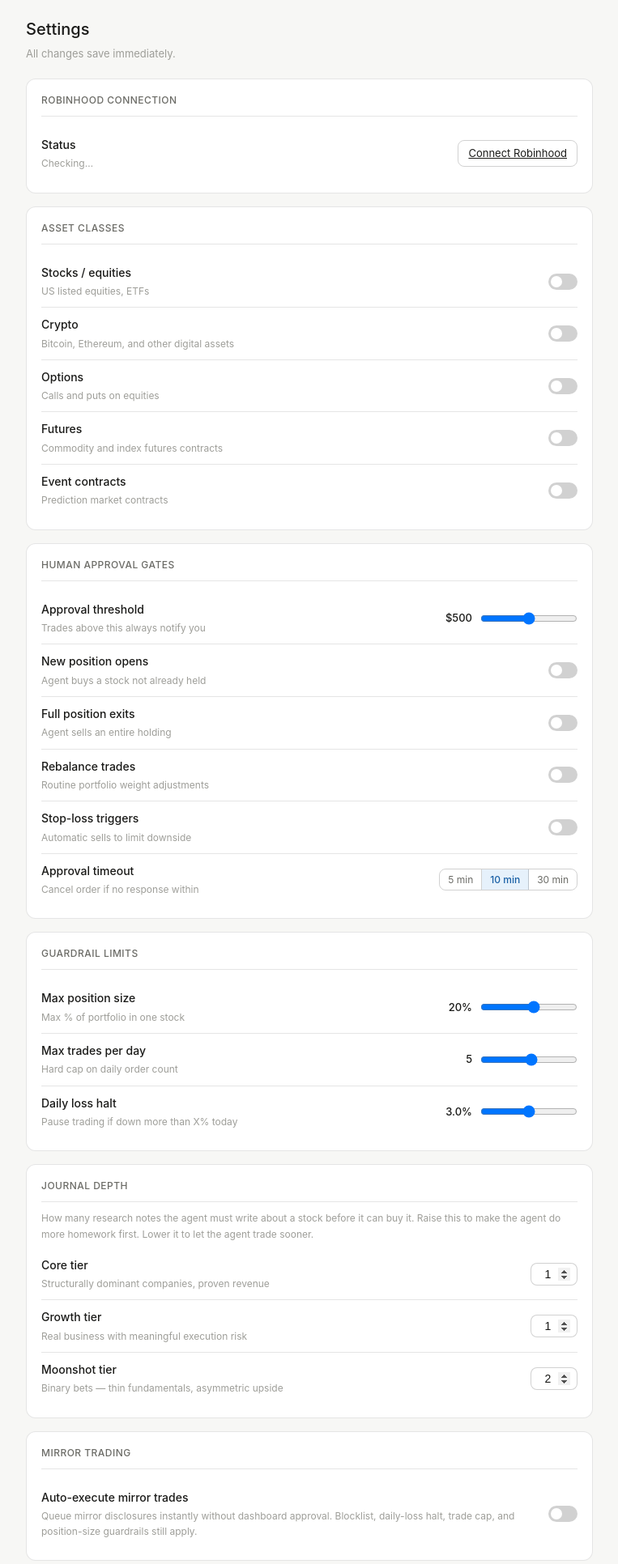
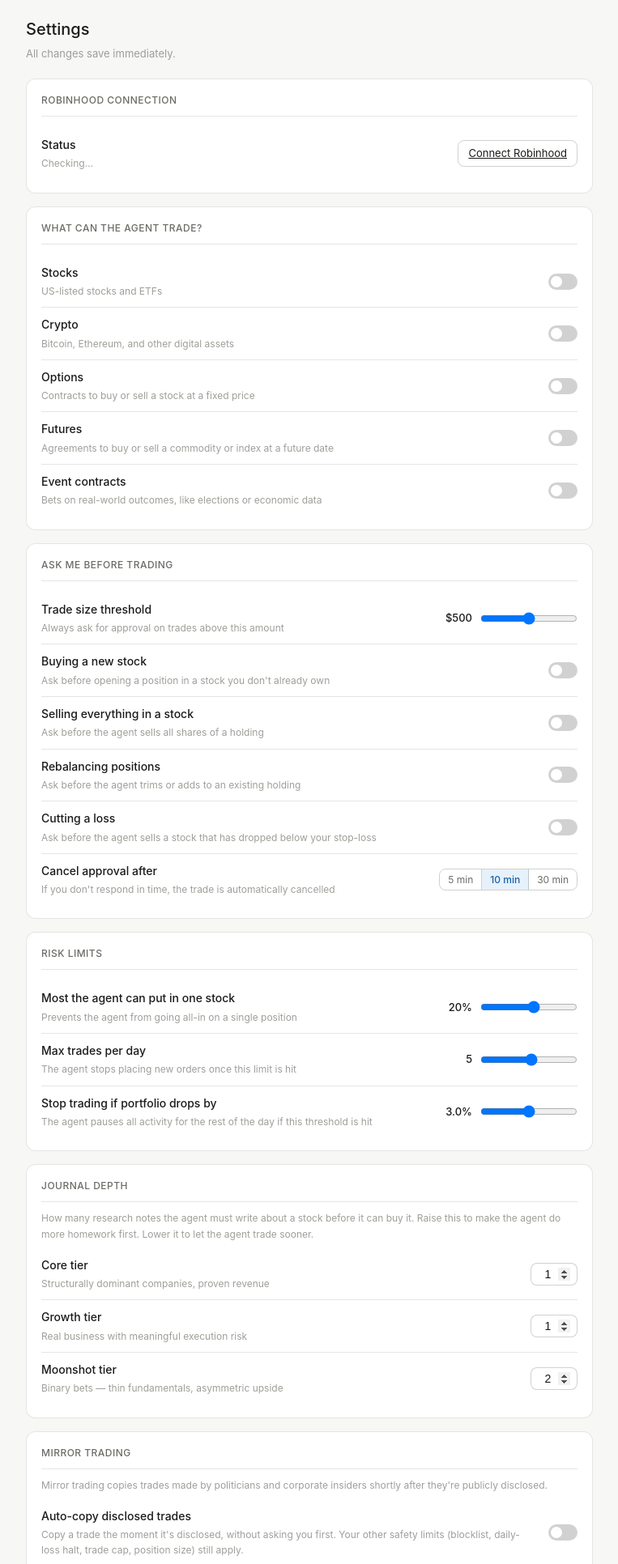
Before and after one commit to m-np/RobinhoodTrader, a Python web app: template ui/templates/settings.html in a window 1280 px wide. Shown: the part 52-1984 px from the top of the page at 81% size, without its empty margins (82-845 px from the left). Run offline with Jinja, Linux system fonts and the light colour scheme; the template is opened without the code that fills it, so the values that code supplies are empty.

Commit message:
simplifying settings UI

```diff
--- a/ui/templates/settings.html
+++ b/ui/templates/settings.html
@@ -23,12 +23,12 @@
 
 <!-- Asset classes -->
 <div class="settings-card">
-  <div class="settings-card-title">Asset classes</div>
+  <div class="settings-card-title">What can the agent trade?</div>
 
   <div class="knob-row">
     <div class="knob-label">
-      <span class="knob-name">Stocks / equities</span>
-      <span class="knob-desc">US listed equities, ETFs</span>
+      <span class="knob-name">Stocks</span>
+      <span class="knob-desc">US-listed stocks and ETFs</span>
     </div>
     <label class="toggle">
       <input type="checkbox" id="knob-asset_stocks" onchange="saveKnob('asset_stocks', this.checked)">
@@ -50,7 +50,7 @@
   <div class="knob-row">
     <div class="knob-label">
       <span class="knob-name">Options</span>
-      <span class="knob-desc">Calls and puts on equities</span>
+      <span class="knob-desc">Contracts to buy or sell a stock at a fixed price</span>
     </div>
     <label class="toggle">
       <input type="checkbox" id="knob-asset_options" onchange="saveKnob('asset_options', this.checked)">
@@ -61,7 +61,7 @@
   <div class="knob-row">
     <div class="knob-label">
       <span class="knob-name">Futures</span>
-      <span class="knob-desc">Commodity and index futures contracts</span>
+      <span class="knob-desc">Agreements to buy or sell a commodity or index at a future date</span>
     </div>
     <label class="toggle">
       <input type="checkbox" id="knob-asset_futures" onchange="saveKnob('asset_futures', this.checked)">
@@ -72,7 +72,7 @@
   <div class="knob-row">
     <div class="knob-label">
       <span class="knob-name">Event contracts</span>
-      <span class="knob-desc">Prediction market contracts</span>
+      <span class="knob-desc">Bets on real-world outcomes, like elections or economic data</span>
     </div>
     <label class="toggle">
       <input type="checkbox" id="knob-asset_events" onchange="saveKnob('asset_events', this.checked)">
@@ -83,12 +83,12 @@
 
 <!-- Approval gates -->
 <div class="settings-card">
-  <div class="settings-card-title">Human approval gates</div>
+  <div class="settings-card-title">Ask me before trading</div>
 
   <div class="knob-row">
     <div class="knob-label">
-      <span class="knob-name">Approval threshold</span>
-      <span class="knob-desc">Trades above this always notify you</span>
+      <span class="knob-name">Trade size threshold</span>
+      <span class="knob-desc">Always ask for approval on trades above this amount</span>
     </div>
     <div class="knob-right">
       <span id="thresh-display">$500</span>
@@ -100,8 +100,8 @@
 
   <div class="knob-row">
     <div class="knob-label">
-      <span class="knob-name">New position opens</span>
-      <span class="knob-desc">Agent buys a stock not already held</span>
+      <span class="knob-name">Buying a new stock</span>
+      <span class="knob-desc">Ask before opening a position in a stock you don't already own</span>
     </div>
     <label class="toggle">
       <input type="checkbox" id="knob-gate_new_positions" onchange="saveKnob('gate_new_positions', this.checked)">
@@ -111,8 +111,8 @@
 
   <div class="knob-row">
     <div class="knob-label">
-      <span class="knob-name">Full position exits</span>
-      <span class="knob-desc">Agent sells an entire holding</span>
+      <span class="knob-name">Selling everything in a stock</span>
+      <span class="knob-desc">Ask before the agent sells all shares of a holding</span>
     </div>
     <label class="toggle">
       <input type="checkbox" id="knob-gate_full_exits" onchange="saveKnob('gate_full_exits', this.checked)">
@@ -122,8 +122,8 @@
 
   <div class="knob-row">
     <div class="knob-label">
-      <span class="knob-name">Rebalance trades</span>
-      <span class="knob-desc">Routine portfolio weight adjustments</span>
+      <span class="knob-name">Rebalancing positions</span>
+      <span class="knob-desc">Ask before the agent trims or adds to an existing holding</span>
     </div>
     <label class="toggle">
       <input type="checkbox" id="knob-gate_rebalance" onchange="saveKnob('gate_rebalance', this.checked)">
@@ -133,8 +133,8 @@
 
   <div class="knob-row">
     <div class="knob-label">
-      <span class="knob-name">Stop-loss triggers</span>
-      <span class="knob-desc">Automatic sells to limit downside</span>
+      <span class="knob-name">Cutting a loss</span>
+      <span class="knob-desc">Ask before the agent sells a stock that has dropped below your stop-loss</span>
     </div>
     <label class="toggle">
       <input type="checkbox" id="knob-gate_stop_loss" onchange="saveKnob('gate_stop_loss', this.checked)">
@@ -144,8 +144,8 @@
 
   <div class="knob-row">
     <div class="knob-label">
-      <span class="knob-name">Approval timeout</span>
-      <span class="knob-desc">Cancel order if no response within</span>
+      <span class="knob-name">Cancel approval after</span>
+      <span class="knob-desc">If you don't respond in time, the trade is automatically cancelled</span>
     </div>
     <div class="seg-control" id="seg-timeout">
       <button class="seg-btn" data-value="5" onclick="setSeg('approval_timeout_minutes', 5, this)">5 min</button>
@@ -155,14 +155,14 @@
   </div>
 </div>
 
-<!-- Guardrail limits -->
+<!-- Risk limits -->
 <div class="settings-card">
-  <div class="settings-card-title">Guardrail limits</div>
+  <div class="settings-card-title">Risk limits</div>
 
   <div class="knob-row">
     <div class="knob-label">
-      <span class="knob-name">Max position size</span>
-      <span class="knob-desc">Max % of portfolio in one stock</span>
+      <span class="knob-name">Most the agent can put in one stock</span>
+      <span class="knob-desc">Prevents the agent from going all-in on a single position</span>
     </div>
     <div class="knob-right">
       <span id="pos-display">20%</span>
@@ -175,7 +175,7 @@
   <div class="knob-row">
     <div class="knob-label">
       <span class="knob-name">Max trades per day</span>
-      <span class="knob-desc">Hard cap on daily order count</span>
+      <span class="knob-desc">The agent stops placing new orders once this limit is hit</span>
     </div>
     <div class="knob-right">
       <span id="trades-display">5</span>
@@ -187,8 +187,8 @@
 
   <div class="knob-row">
     <div class="knob-label">
-      <span class="knob-name">Daily loss halt</span>
-      <span class="knob-desc">Pause trading if down more than X% today</span>
+      <span class="knob-name">Stop trading if portfolio drops by</span>
+      <span class="knob-desc">The agent pauses all activity for the rest of the day if this threshold is hit</span>
     </div>
     <div class="knob-right">
       <span id="loss-display">3.0%</span>
@@ -238,11 +238,12 @@
 <!-- Mirror trading -->
 <div class="settings-card">
   <div class="settings-card-title">Mirror trading</div>
+  <p class="settings-card-desc">Mirror trading copies trades made by politicians and corporate insiders shortly after they're publicly disclosed.</p>
 
   <div class="knob-row">
     <div class="knob-label">
-      <span class="knob-name">Auto-execute mirror trades</span>
-      <span class="knob-desc">Queue mirror disclosures instantly without dashboard approval. Blocklist, daily-loss halt, trade cap, and position-size guardrails still apply.</span>
+      <span class="knob-name">Auto-copy disclosed trades</span>
+      <span class="knob-desc">Copy a trade the moment it's disclosed, without asking you first. Your other safety limits (blocklist, daily-loss halt, trade cap, position size) still apply.</span>
     </div>
     <label class="toggle">
       <input type="checkbox" id="knob-mirror_auto_execute" onchange="saveKnob('mirror_auto_execute', this.checked)">
@@ -254,11 +255,12 @@
 <!-- Reports -->
 <div class="settings-card">
   <div class="settings-card-title">Summary reports</div>
+  <p class="settings-card-desc">A written recap of trades, performance, and reasoning, sent on a schedule you choose.</p>
 
   <div class="knob-row">
     <div class="knob-label">
-      <span class="knob-name">Frequency</span>
-      <span class="knob-desc">Triggers at 4 PM ET after market close</span>
+      <span class="knob-name">How often</span>
+      <span class="knob-desc">Sent at 4 PM ET, after the market closes</span>
     </div>
     <div class="seg-control" id="seg-freq">
       <button class="seg-btn" data-value="daily" onclick="setSeg('report_frequency','daily',this)">Daily</button>
@@ -270,8 +272,8 @@
 
   <div class="knob-row" id="weekly-day-row">
     <div class="knob-label">
-      <span class="knob-name">Weekly day</span>
-      <span class="knob-desc">After market close on this day</span>
+      <span class="knob-name">Which day for the weekly report</span>
+      <span class="knob-desc">Sent after market close on this day</span>
     </div>
     <div class="seg-control" id="seg-day">
       <button class="seg-btn" data-value="Monday" onclick="setSeg('report_weekly_day','Monday',this)">Mon</button>
@@ -284,8 +286,8 @@
 
   <div class="knob-row">
     <div class="knob-label">
-      <span class="knob-name">Delivery</span>
-      <span class="knob-desc">Where the summary gets sent</span>
+      <span class="knob-name">Where it's sent</span>
+      <span class="knob-desc">Choose email, SMS, or both</span>
     </div>
     <div class="seg-control" id="seg-delivery">
       <button class="seg-btn active" data-value="email" onclick="setSeg('report_delivery','email',this)">Email</button>
@@ -296,8 +298,8 @@
 
   <div class="knob-row">
     <div class="knob-label">
-      <span class="knob-name">Depth</span>
-      <span class="knob-desc">How much detail Claude writes</span>
+      <span class="knob-name">How detailed</span>
+      <span class="knob-desc">Brief is a few sentences; deep analysis covers every position in depth</span>
     </div>
     <div class="seg-control" id="seg-depth">
       <button class="seg-btn active" data-value="brief" onclick="setSeg('report_depth','brief',this)">Brief</button>
@@ -308,8 +310,8 @@
 
   <div class="knob-row">
     <div class="knob-label">
-      <span class="knob-name">Include trade rationale</span>
-      <span class="knob-desc">Claude explains each decision</span>
+      <span class="knob-name">Explain each trade</span>
+      <span class="knob-desc">Include the reasoning behind every buy and sell</span>
     </div>
     <label class="toggle">
       <input type="checkbox" id="knob-report_include_rationale" onchange="saveKnob('report_include_rationale', this.checked)">
@@ -319,8 +321,8 @@
 
   <div class="knob-row">
     <div class="knob-label">
-      <span class="knob-name">Include P&amp;L breakdown</span>
-      <span class="knob-desc">Per-position and overall figures</span>
+      <span class="knob-name">Include profit and loss</span>
+      <span class="knob-desc">Show gains and losses for each position and the overall portfolio</span>
     </div>
     <label class="toggle">
       <input type="checkbox" id="knob-report_include_pnl" onchange="saveKnob('report_include_pnl', this.checked)">
@@ -331,7 +333,7 @@
 
 <!-- Notifications -->
 <div class="settings-card">
-  <div class="settings-card-title">Notification delivery</div>
+  <div class="settings-card-title">Where you get notified</div>
 
   <!-- Email row -->
   <div class="knob-row">
@@ -344,8 +346,8 @@
 
   <div class="knob-row">
     <div class="knob-label">
-      <span class="knob-name">Send reports to</span>
-      <span class="knob-desc">Delivery address for email summaries</span>
+      <span class="knob-name">Send reports to this email</span>
+      <span class="knob-desc">Where summary reports are sent</span>
     </div>
     <div class="notify-input-row">
       <input type="email" id="notify-email-input" class="notify-text-input" placeholder="you@example.com">
@@ -365,8 +367,8 @@
 
   <div class="knob-row">
     <div class="knob-label">
-      <span class="knob-name">Send alerts to</span>
-      <span class="knob-desc">Mobile number for approval alerts and trade summaries</span>
+      <span class="knob-name">Send alerts to this number</span>
+      <span class="knob-desc">Where trade approval requests and summaries are texted</span>
     </div>
     <div class="notify-input-row">
       <input type="tel" id="notify-phone-input" class="notify-text-input" placeholder="+1 555 123 4567">
@@ -376,28 +378,28 @@
   </div>
 
   <p class="notify-hint">
-    SMTP credentials (host, port, user, password) and Twilio API keys (account SID, auth token, from number)
-    are configured via <code>.env</code>. The email address and phone number above are saved to the database
-    and can be changed here any time without a restart.
+    Email and SMS need to be set up once in your server's <code>.env</code> file before they'll work
+    (this is a one-time technical step, not something you do here). The email address and phone number
+    above are just where messages get sent — you can change them any time without restarting anything.
   </p>
 </div>
 
 <!-- Data transfer -->
 <div class="settings-card">
-  <div class="settings-card-title">Data transfer</div>
+  <div class="settings-card-title">Backup and restore</div>
 
   <div class="knob-row">
     <div class="knob-label">
-      <span class="knob-name">Export data</span>
-      <span class="knob-desc">Download all settings, trades, watchlist, and journal as a JSON file</span>
+      <span class="knob-name">Download a backup</span>
+      <span class="knob-desc">Saves all your settings, trades, watchlist, and journal to a file on your computer</span>
     </div>
     <button class="btn" id="export-btn" onclick="exportData()">Download backup</button>
   </div>
 
   <div class="knob-row">
     <div class="knob-label">
-      <span class="knob-name">Import data</span>
-      <span class="knob-desc">Restore from a backup file — existing records are kept, duplicates skipped</span>
+      <span class="knob-name">Restore from a backup</span>
+      <span class="knob-desc">Loads data from a backup file. Nothing is deleted — only missing records are added</span>
     </div>
     <div class="notify-input-row">
       <form id="import-form" method="POST" action="/api/import"
```
